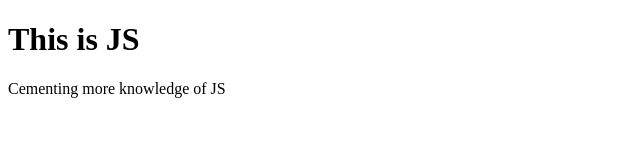
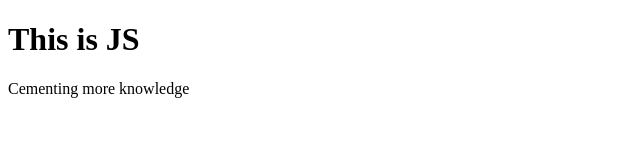
Before and after one commit to Pi-hils/models, a plain HTML site: page re_models/index.html in a window 1280 px wide. Shown: the full height of the page, 0-640 px from the left. Drawn offline with Linux system fonts and the light colour scheme.

Commit message:
JS course

```diff
--- a/re_models/index.html
+++ b/re_models/index.html
@@ -9,7 +9,7 @@
 <body>
 
 <h1>This is JS</h1>
-<p>Cementing more knowledge of JS</p>
+<p>Cementing more knowledge</p>
 
 </body>
 </html>
```
